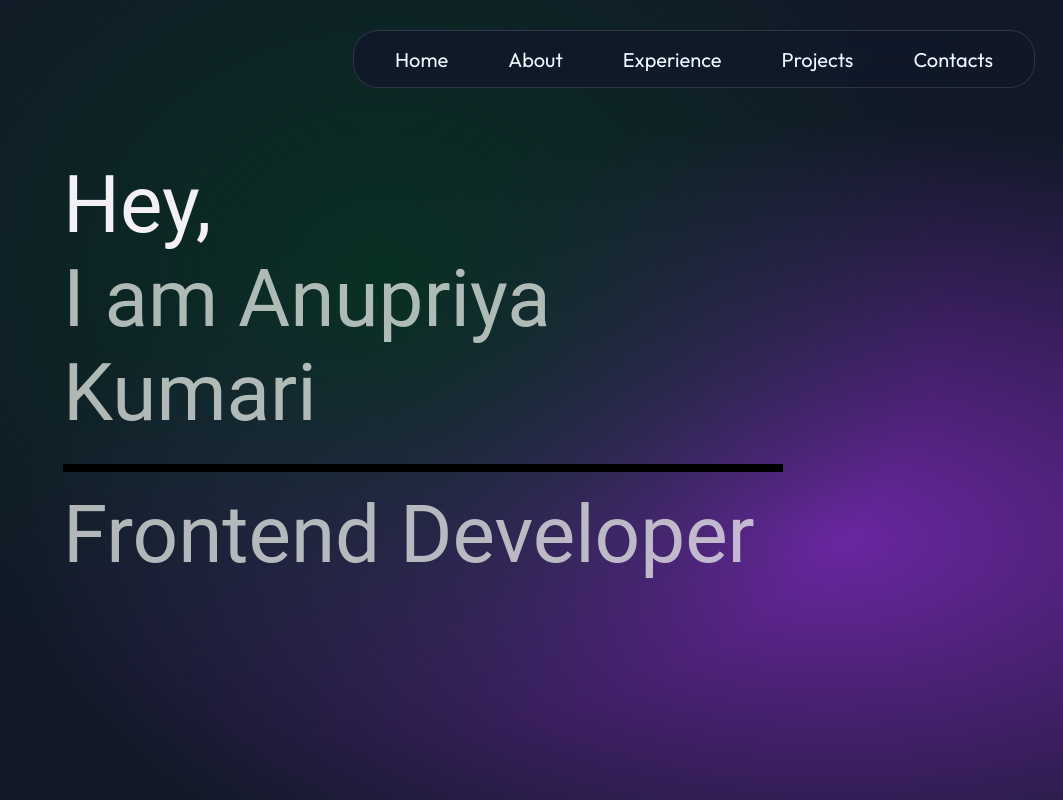
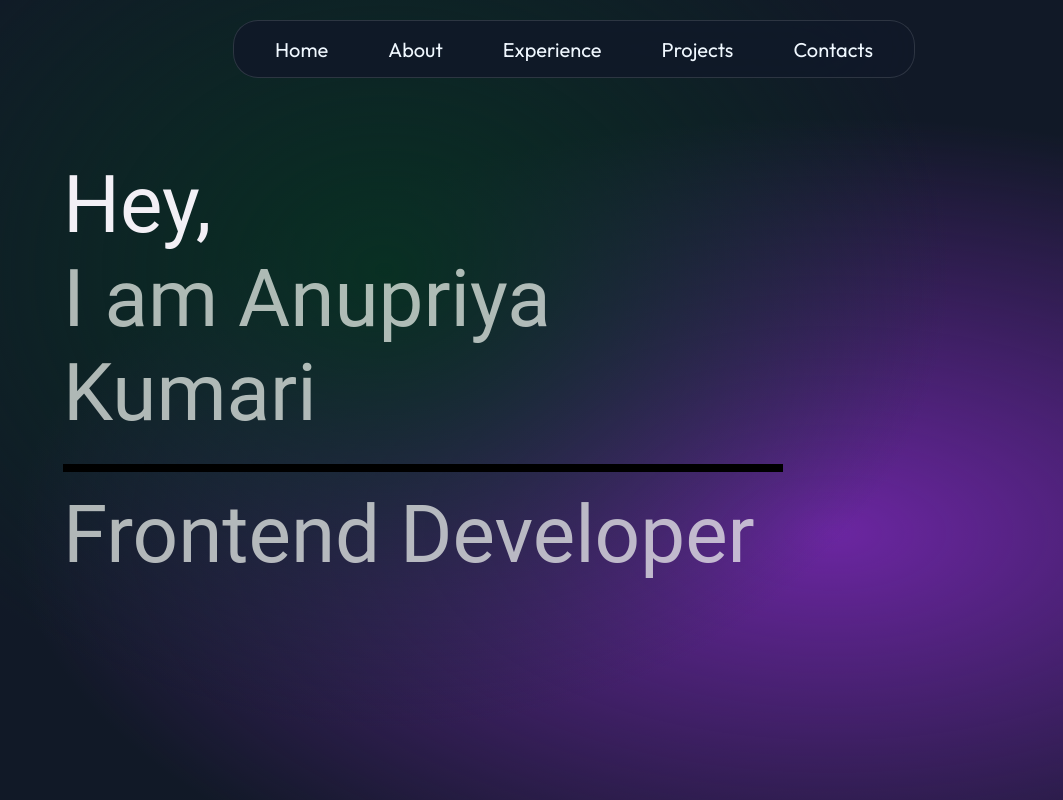
Before and after one commit to Anupriyakumarii/Portfolio_Anu, a React (Vite) app in the folder protfolio_creataion/: page / in a window 1280 px wide. Shown: the top 800 px of the page, without its empty margins (217-1280 px from the left). Built offline with nearby package versions, Linux system fonts and the light colour scheme.

Commit message:
navbar done

```diff
--- a/protfolio_creataion/src/Components/Navbar/Navbar.css
+++ b/protfolio_creataion/src/Components/Navbar/Navbar.css
@@ -2,7 +2,7 @@
   display: flex;
   align-items: center;
   justify-content: center;
-  margin: 30px 570px;
+  margin: 20px 450px;
   width: 80vh;
   height: 2vh;
   font-size: 20px;
```
